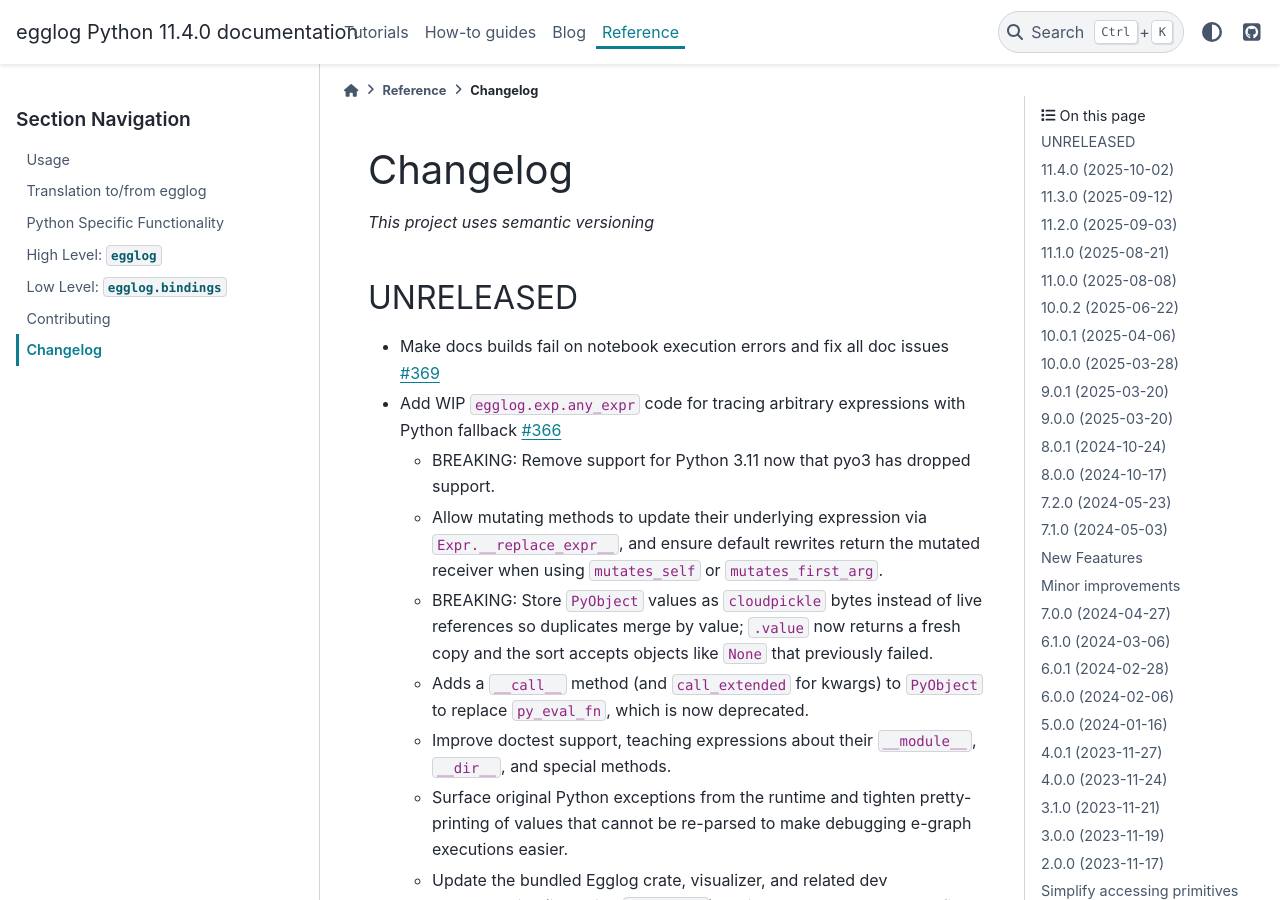
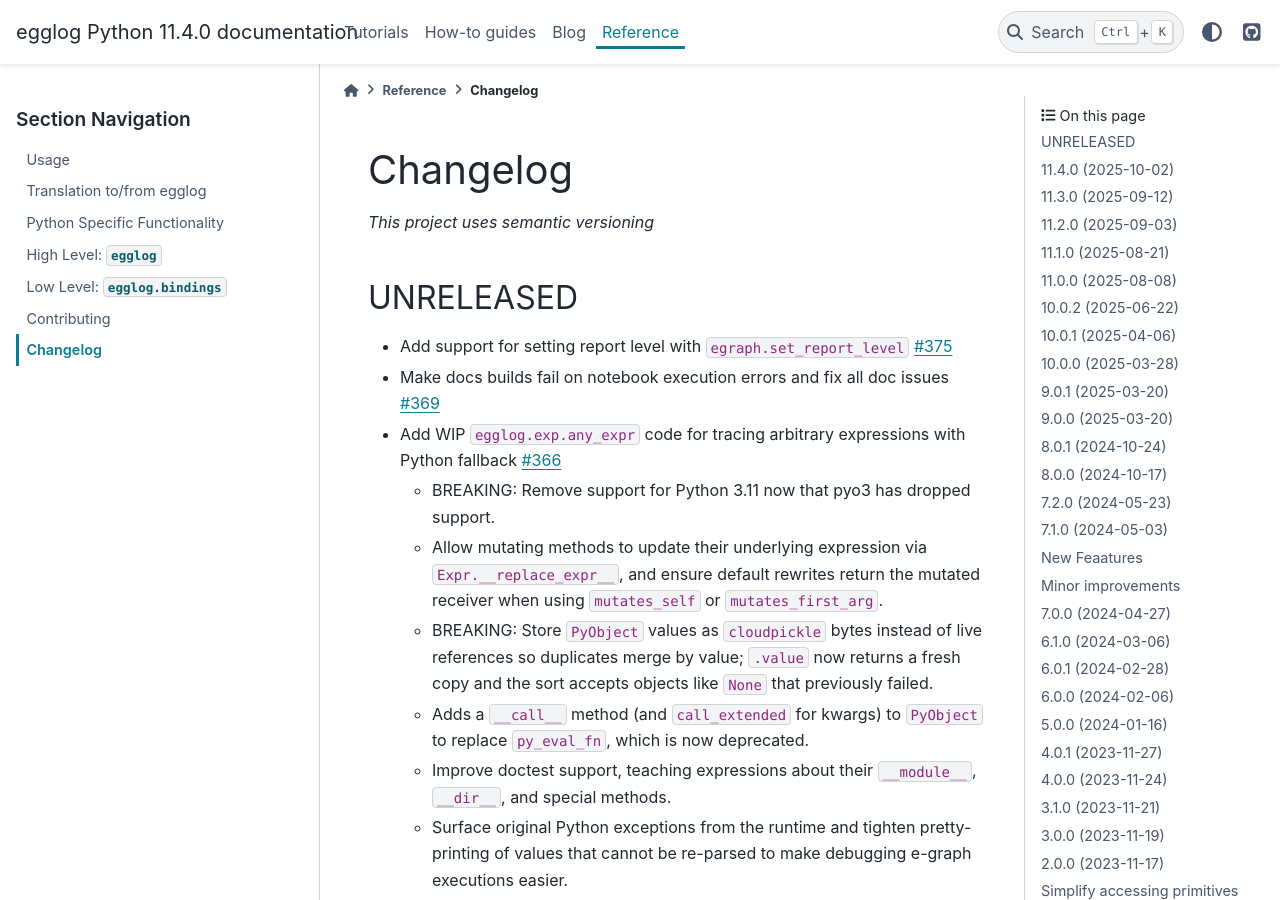
Before and after one commit to egraphs-good/egglog-python, a Sphinx documentation site: the page built from docs/changelog.md, in a window 1280 px wide and 900 px high. Built offline with Sphinx 7.4.7 and the PyData theme 0.15.4, drawn with Linux system fonts in a browser that asks for light colours; pages that are not in the unit, such as notebooks, are missing from menus; comment, search, counter and statistics services are not loaded; the version number is read from the project's files by our own code.

Commit message:
Add changelog entry for PR #375

```diff
--- a/docs/changelog.md
+++ b/docs/changelog.md
@@ -4,6 +4,7 @@ _This project uses semantic versioning_
 
 ## UNRELEASED
 
+- Add support for setting report level with `egraph.set_report_level` [#375](https://github.com/egraphs-good/egglog-python/pull/375)
 - Make docs builds fail on notebook execution errors and fix all doc issues [#369](https://github.com/egraphs-good/egglog-python/pull/369)
 - Add WIP `egglog.exp.any_expr` code for tracing arbitrary expressions with Python fallback [#366](https://github.com/egraphs-good/egglog-python/pull/366)
   - BREAKING: Remove support for Python 3.11 now that pyo3 has dropped support.
```
